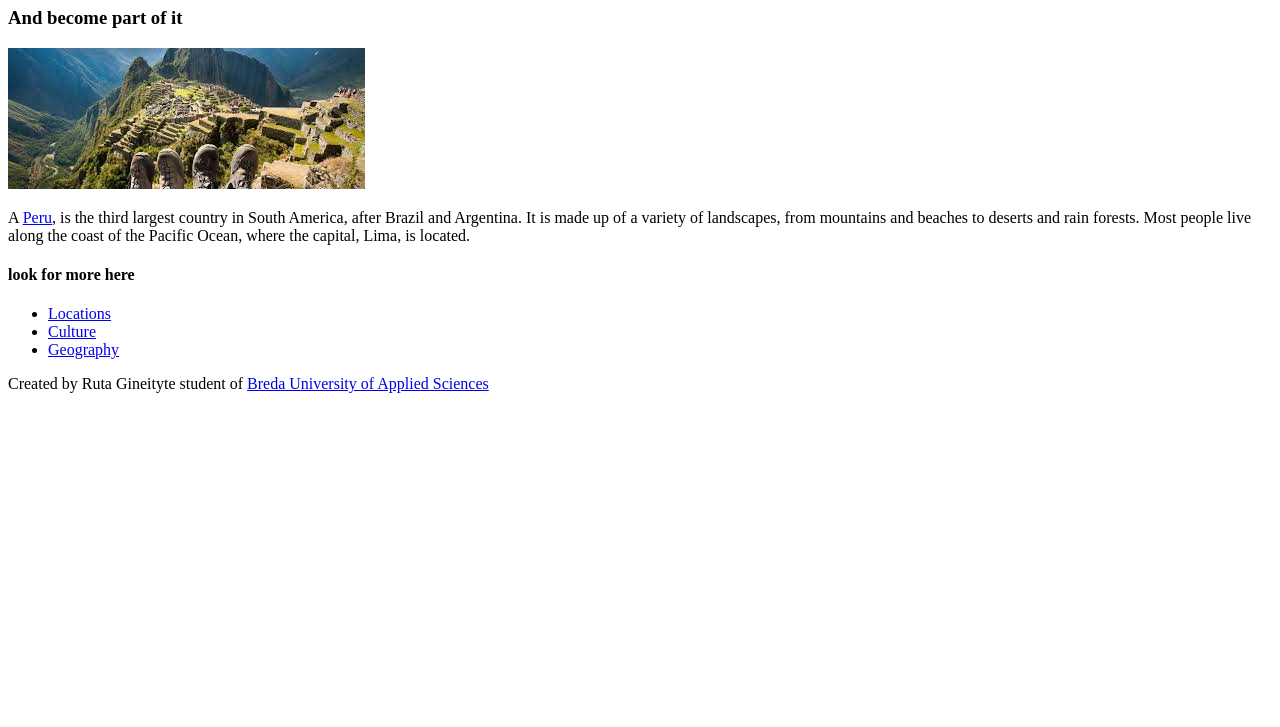
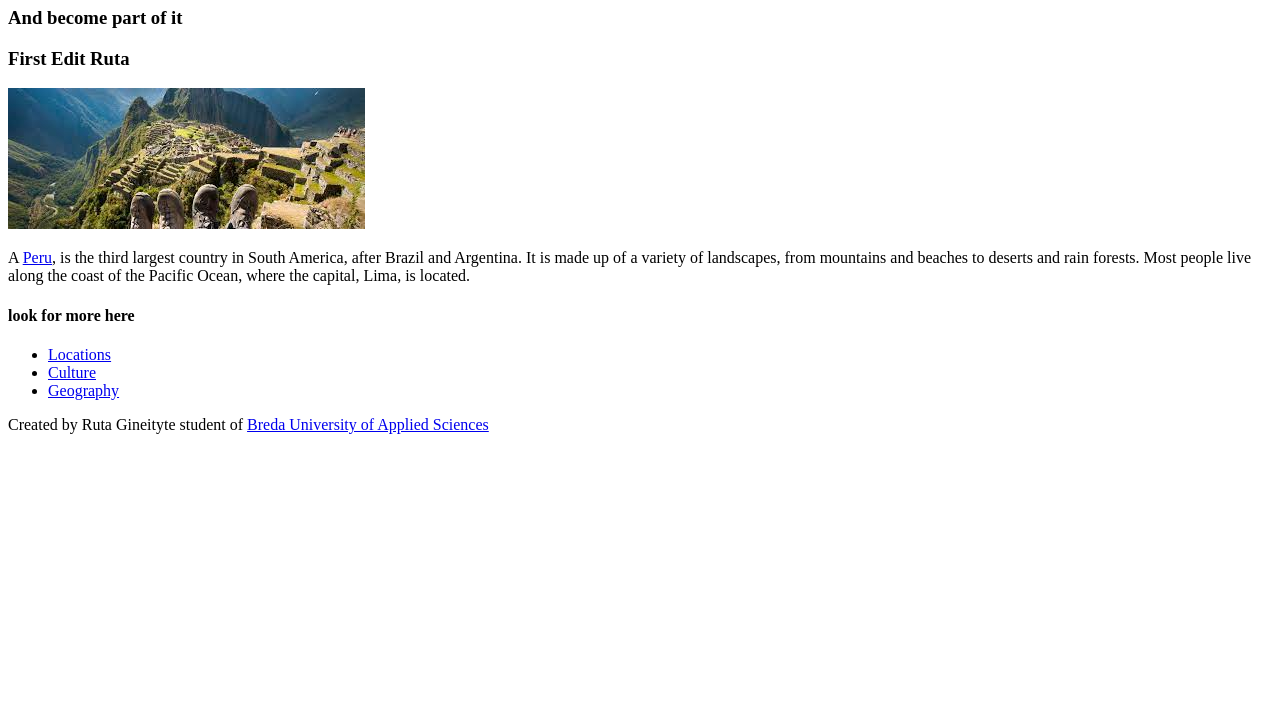
Before and after one commit to Ruta191241/prj4-chapter-3, a plain HTML site: page index.html in a window 1280 px wide. Shown: the part 73-800 px from the top of the page. Drawn offline with Linux system fonts and the light colour scheme.

Commit message:
Update index.html

```diff
--- a/index.html
+++ b/index.html
@@ -10,7 +10,7 @@
 <h1>Discover our planet</h1>
 <h3>And become part of it</h3>
 
-
+<h3> First Edit Ruta</h3>
 
 	<img src="images/AAAAAAAAAAAAA.jpg" alt="halleluya">
 
```
